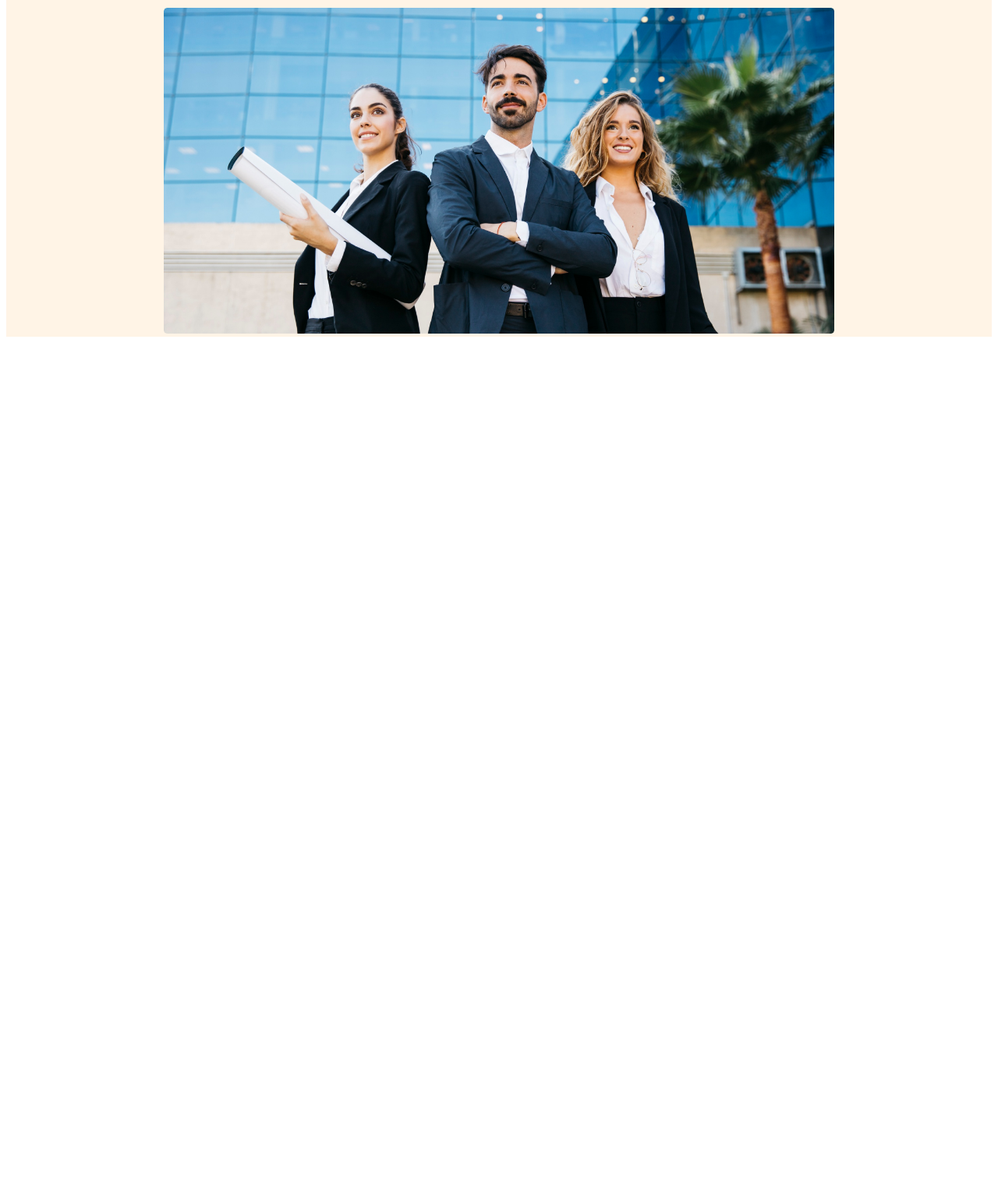
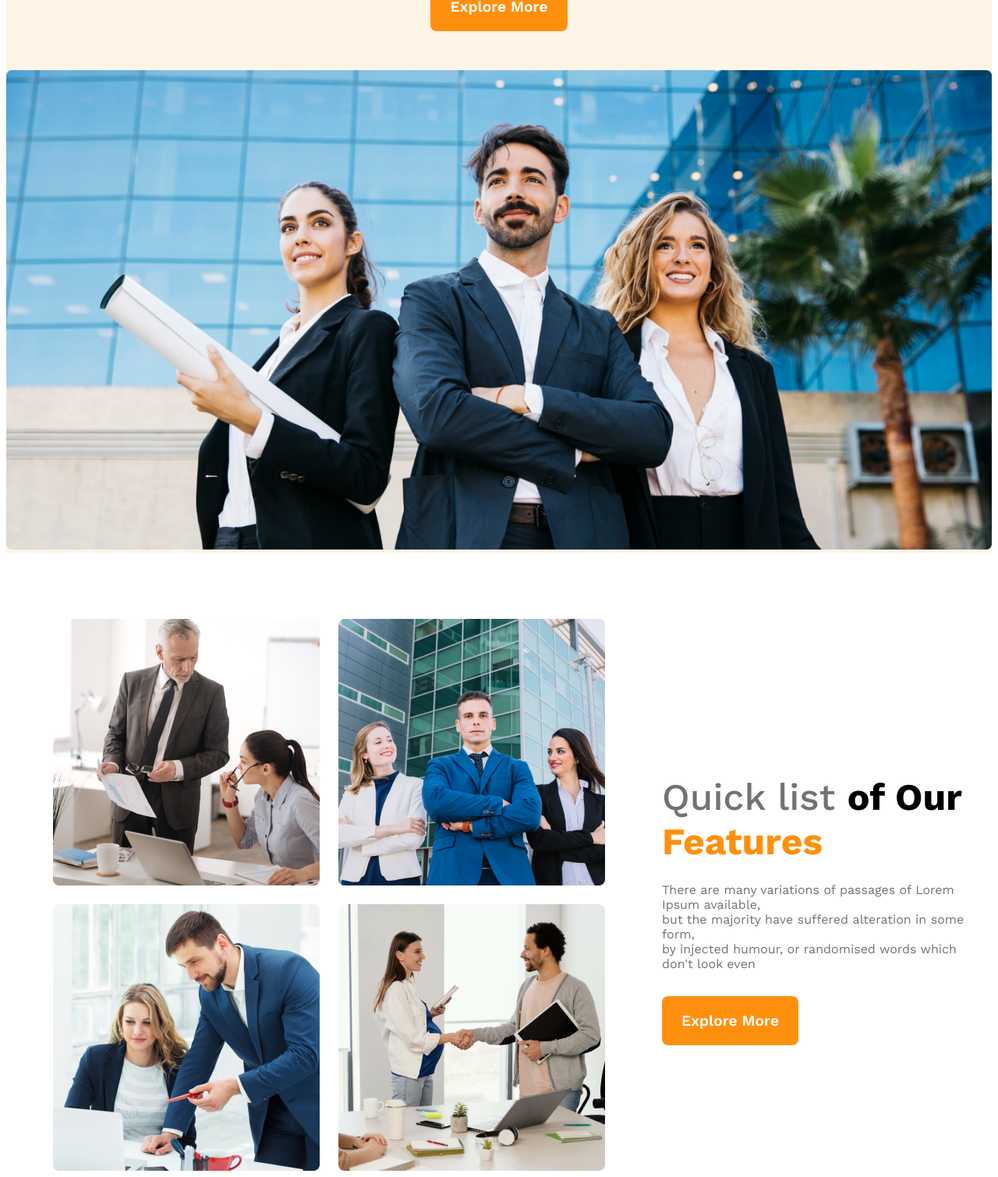
Before and after one commit to minjamin-ahmmed/responsive-architect-website, a plain HTML site: page index.html in a window 1280 px wide. Shown: the part 483-1993 px from the top of the page at 78% size. Before the commit the page ends 923 px from the top, so only its background shows below. Drawn offline with nearby package versions, Linux system fonts and the light colour scheme.

Commit message:
about section added

```diff
--- a/index.html
+++ b/index.html
@@ -9,6 +9,7 @@
 </head>
 
 <body class="work-sans">
+    <header>
         <section class="banner-container">
             <nav class="navbar display-flex">
                 <h3 class="brand-heading">G3-Architect</h3>
@@ -23,7 +24,8 @@
             <div class="banner-text-container">
                 <h1 class="banner-heading">Brand New Group of Architects</h1>
                 <p class="banner-description">There are many variations of passages of Lorem Ipsum available, but the
-                majority have suffered alteration in some form, by injected humour, or randomised words which don't look
+                    majority have suffered alteration in some form, by injected humour, or randomised words which don't
+                    look
                     even</p>
                 <button class="btn-primary">Explore More</button>
             </div>
@@ -32,6 +34,36 @@
             </div>
 
         </section>
+    </header>
+
+    <main>
+        <section class="about-section">
+            <div class="teams-container display-flex">
+                <div class="teams">
+                    <img class="team" src="images/team1.png" alt="">
+                    <img class="team" src="images/team2.png" alt="">
+                    <img class="team" src="images/team3.png" alt="">
+                    <img class="team" src="images/team4.png" alt="">
+                </div>
+
+                <div class="about-text-container">
+                    <h1 class="about-heading"><span class="quict-list">Quick list </span>of Our<span class="features">
+                            Features </span>
+                    </h1>
+                    <p class="about-description">There are many variations of passages of Lorem Ipsum available,
+                        <br>
+                        but the
+                        majority have suffered alteration in some form, <br> by injected humour, or randomised words
+                        which
+                        don't look even
+                    </p>
+                    <button class="btn-primary">Explore More</button>
+                </div>
+            </div>
+
+        </section>
+    </main>
+
 </body>
 
 </html>
--- a/styles/architect.css
+++ b/styles/architect.css
@@ -9,6 +9,14 @@
     max-width:1920px;
     background: rgba(255, 144, 14, 0.1);
     margin: 0 auto;
+    margin-bottom: 85px;
+}
+
+.brand-heading{
+    color: rgb(19, 19, 19);
+    font-family: Work Sans;
+    font-size: 3rem;
+    font-weight: 700;
 }
 
 .display-flex{
@@ -29,7 +37,7 @@
     margin-right: 30px;
     color: rgb(66, 66, 66);
     font-family: Work Sans;
-    font-size: 1.1rem;
+    font-size: 2rem;
     font-weight: 500;
 }
 
@@ -45,6 +53,7 @@
     font-family: Work Sans;
     font-size: 4rem;
     font-weight: 700;
+    margin-bottom: 24px;
 }
 
 .banner-description{
@@ -52,6 +61,7 @@
     font-family: Work Sans;
     font-size: 1rem;
     font-weight: 400;
+    margin-bottom: 32px;
 }
 
 .btn-primary{
@@ -67,7 +77,7 @@
 }
 
 .banner-image-container{
-    max-width: 860px;
+    max-width: 1440px;
     margin: 0 auto;
 }
 
@@ -77,8 +87,64 @@
 
 @media screen and (max-width:576px) {
     .nav-links,
-    .navbar {
+    .navbar,
+    .teams-container {
         flex-direction: column;
+    }
 
-    }
+
 }
+
+/* about-container styles */
+.about-section{
+    max-width: 1440px;
+    margin: 0 auto;
+}
+
+.teams-container{
+    gap: 73px;
+    text-align: start;
+    align-items: center;
+    margin-left: 60px;
+}
+
+
+.about-heading{
+    font-family: Work Sans;
+    font-size: 3rem;
+    font-weight: 700;
+    margin-bottom: 24px
+}
+.quict-list{
+    color: rgb(114, 114, 114);
+    font-weight: 500;
+}
+
+.features{
+    color: rgb(255, 144, 14);
+}
+.about-description{
+    color: rgb(114, 114, 114);
+font-family: Work Sans;
+font-size: 1rem;
+font-weight: 400;
+margin-bottom: 32px;
+}
+.teams{
+    display: grid;
+    grid-template-columns: repeat(2, 1fr);
+    gap: 24px;
+}
+
+@media screen and (max-width:576px) {
+
+    .teams{
+    grid-template-columns: repeat(1, 1fr);
+    gap: 10px;
+}
+.teams-container{
+    margin-left: 10px;
+}
+
+
+}
```
Lines whose indentation alone changed are shown as unchanged.
